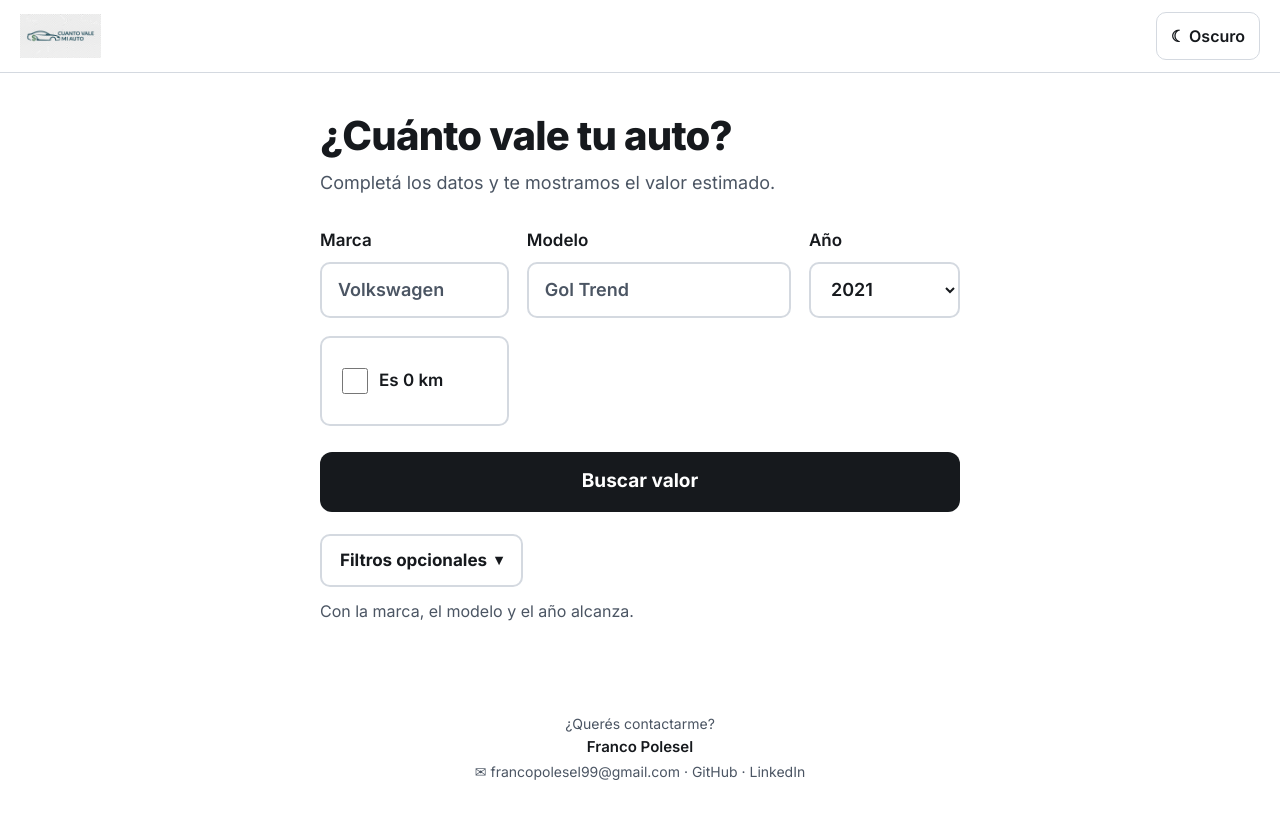
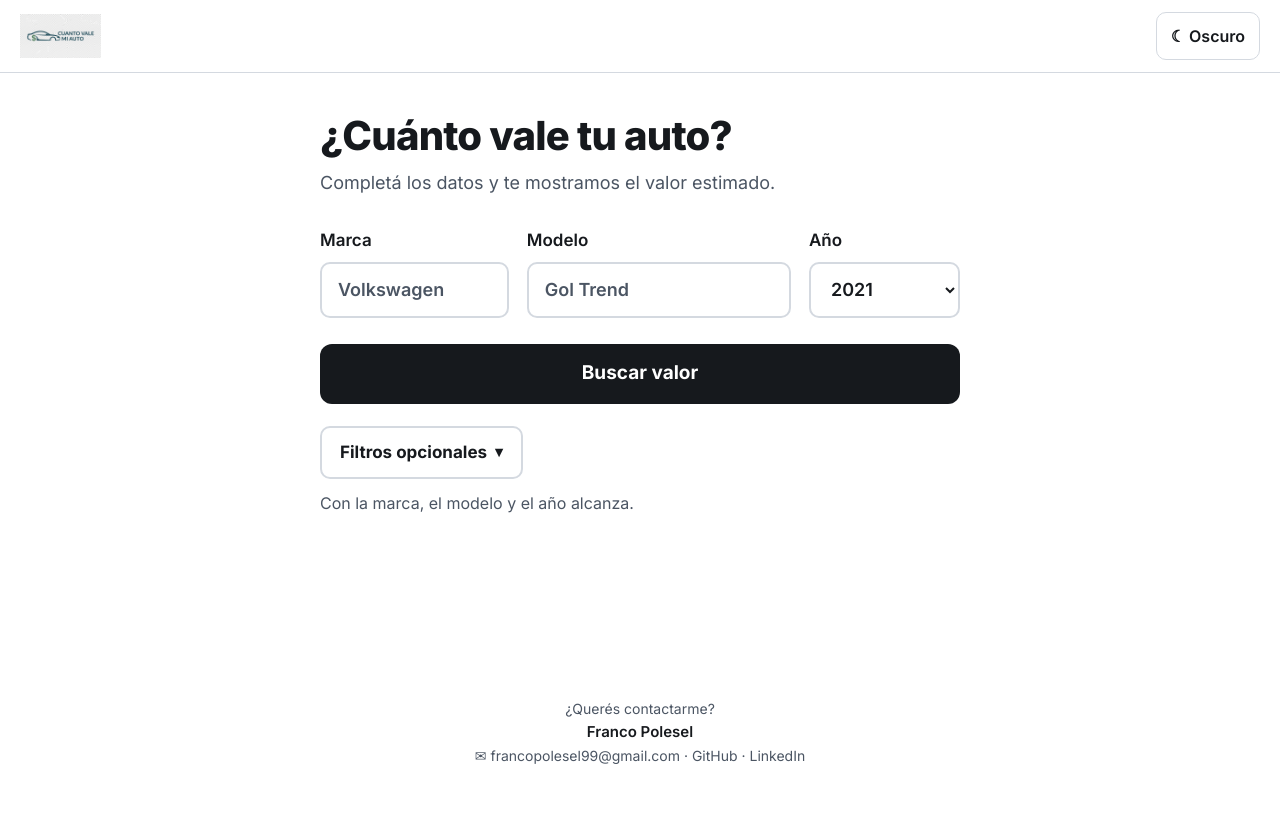
Before and after one commit to francopolesel/cuanto-vale-mi-auto, a React (Vite) app in the folder frontend/: page / in a window 1280 px wide. Built offline with nearby package versions, Linux system fonts and the light colour scheme.

Commit message:
ux: 0km como valor valido en kilometraje, sin checkbox gigante

```diff
--- a/frontend/src/components/App.tsx
+++ b/frontend/src/components/App.tsx
@@ -12,6 +12,8 @@ interface HistoryEntry {
   year: number;
   price: number;
   isNew: boolean;
+  mileage: string;
+  version: string;
 }
 
 type Theme = 'light' | 'dark';
@@ -42,7 +44,6 @@ export function App() {
   const [brand, setBrand] = useState('');
   const [model, setModel] = useState('');
   const [year, setYear] = useState(new Date().getFullYear() - 5);
-  const [isNew, setIsNew] = useState(false);
   const [mileage, setMileage] = useState('');
   const [version, setVersion] = useState('');
   const [currency, setCurrency] = useState<'ARS' | 'USD'>('ARS');
@@ -83,7 +84,7 @@ export function App() {
     return () => clearTimeout(t);
   }, [loading]);
 
-  async function search(b = brand, m = model, y = year, km = mileage, ver = version, now = isNew) {
+  async function search(b = brand, m = model, y = year, km = mileage, ver = version) {
     if (!b.trim()) {
       setFormError('Elegí una marca para continuar.');
       return;
@@ -93,10 +94,11 @@ export function App() {
       return;
     }
     const kmNum = km.trim() === '' ? undefined : Number(km.replace(/\D/g, ''));
-    if (km.trim() !== '' && (!kmNum || kmNum <= 0)) {
+    if (km.trim() !== '' && kmNum == null) {
       setFormError('Ingresá un kilometraje válido.');
       return;
     }
+    const now = kmNum === 0;
     setFormError(null);
     setLoading(true);
     setFailed(false);
@@ -117,7 +119,7 @@ export function App() {
       }
       setData(json);
       setSearchedNew(now);
-      setHistory((h) => [{ brand: b.trim(), model: m.trim(), year: y, price: json.valuation!.average, isNew: now }, ...h.filter((x) => !(x.brand === b && x.model === m && x.year === y))].slice(0, 6));
+      setHistory((h) => [{ brand: b.trim(), model: m.trim(), year: y, price: json.valuation!.average, isNew: now, mileage: km, version: ver.trim() }, ...h.filter((x) => !(x.brand === b && x.model === m && x.year === y))].slice(0, 6));
     } catch {
       setFailed(true);
     } finally {
@@ -204,20 +206,9 @@ export function App() {
                 </label>
                 <label htmlFor="year">
                   Año
-                  <select id="year" value={year} onChange={(e) => setYear(Number(e.target.value))} disabled={isNew}>
+                  <select id="year" value={year} onChange={(e) => setYear(Number(e.target.value))}>
                     {YEARS.map((y) => <option key={y} value={y}>{y}</option>)}
                   </select>
-                </label>
-                <label className="check" htmlFor="is-new">
-                  <input id="is-new" type="checkbox" checked={isNew} onChange={(e) => {
-                    const v = e.target.checked;
-                    setIsNew(v);
-                    if (v) {
-                      setYear(new Date().getFullYear());
-                      setMileage('');
-                    }
-                  }} />
-                  Es 0 km
                 </label>
                 <button className="cta" type="submit">Buscar valor</button>
               </div>
@@ -225,7 +216,7 @@ export function App() {
                 <summary>Filtros opcionales <span className="chevron" aria-hidden="true">▾</span></summary>
                 <div className="filters-body">
                   <label htmlFor="mileage">
-                    Kilometraje aproximado
+                    Kilometraje aproximado (0 si es 0 km)
                     <input id="mileage" inputMode="numeric" value={mileage} onChange={(e) => setMileage(e.target.value)} placeholder="170.000" autoComplete="off" />
                   </label>
                   <label htmlFor="version">
@@ -241,7 +232,7 @@ export function App() {
               <section className="history" aria-label="Últimas búsquedas">
                 <h2>Últimas búsquedas</h2>
                 {history.map((h, i) => (
-                  <button key={i} type="button" onClick={() => { setBrand(h.brand); setModel(h.model); setYear(h.year); setIsNew(h.isNew); setMileage(''); setVersion(''); search(h.brand, h.model, h.year, '', '', h.isNew); }}>
+                  <button key={i} type="button" onClick={() => { setBrand(h.brand); setModel(h.model); setYear(h.year); setMileage(h.mileage ?? ''); setVersion(h.version ?? ''); search(h.brand, h.model, h.year, h.mileage ?? '', h.version ?? ''); }}>
                     <span>{titleCase(h.brand)} {titleCase(h.model)} {h.year}{h.isNew ? ' · 0 km' : ''}</span>
                     <small>{fmtShort(h.price)}</small>
                   </button>
--- a/frontend/src/styles.css
+++ b/frontend/src/styles.css
@@ -162,26 +162,6 @@ main {
 }
 
 .form select:disabled { opacity: 0.6; }
-
-.check {
-  display: flex !important;
-  flex-direction: row !important;
-  align-items: center;
-  gap: 12px;
-  min-height: 56px;
-  padding: 12px 16px;
-  border: 2px solid var(--color-border);
-  border-radius: 10px;
-  cursor: pointer;
-  font-weight: 600;
-}
-
-.check input {
-  width: 26px;
-  height: 26px;
-  accent-color: var(--color-accent);
-  flex-shrink: 0;
-}
 
 .cta {
   min-height: 60px;
```
